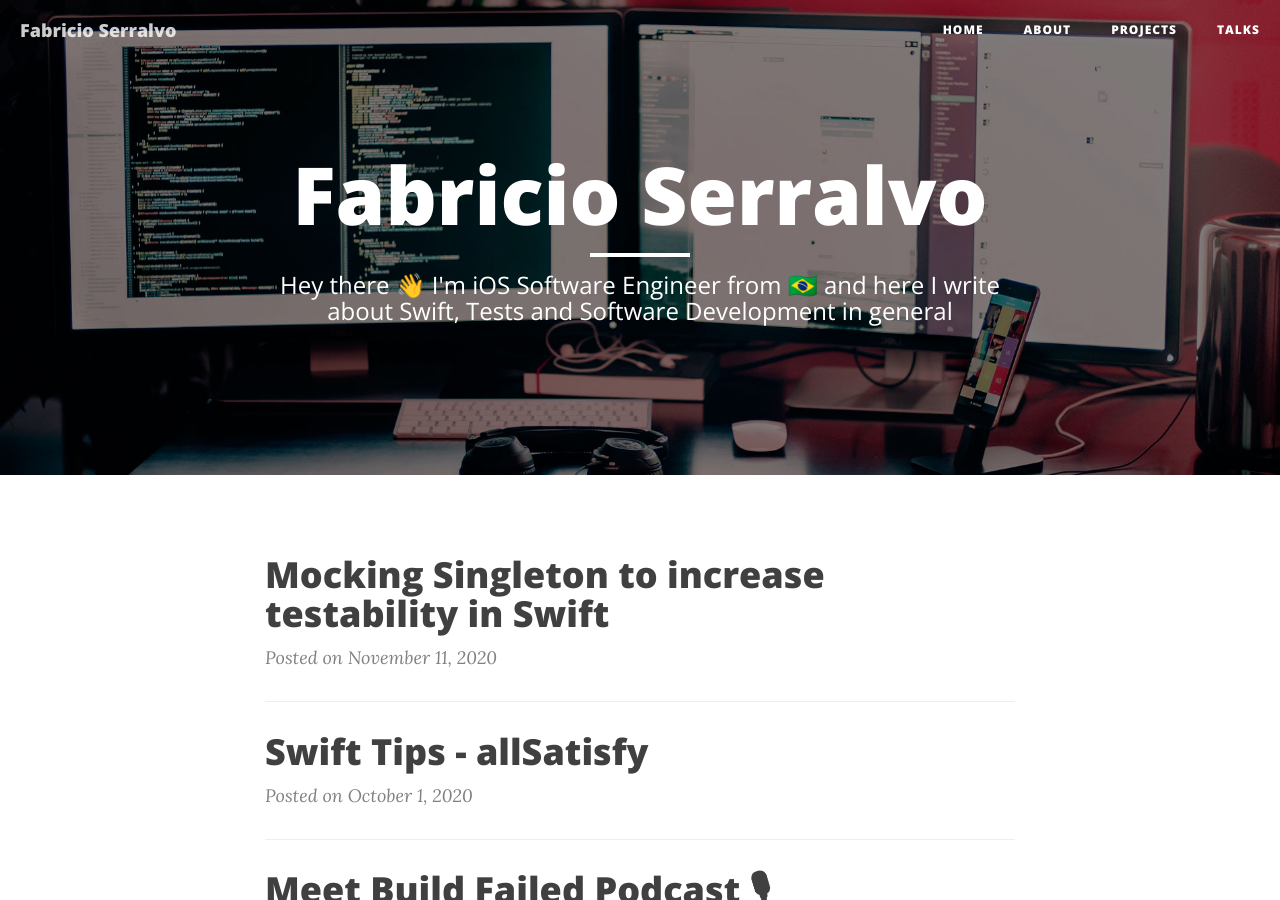
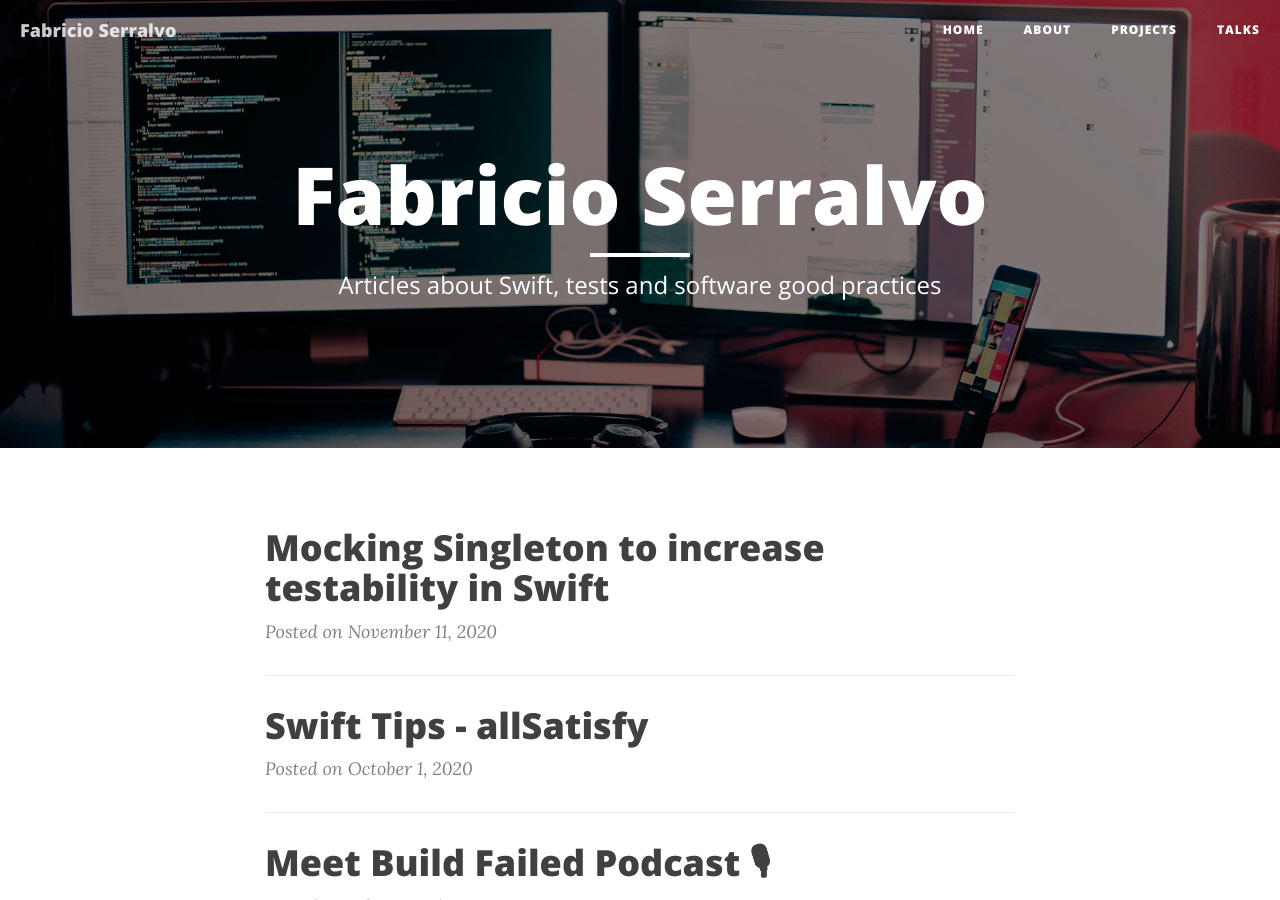
Before and after one commit to serralvo/serralvo.github.io, a Jekyll site: the page built from index.html, in a window 1280 px wide and 900 px high. Built offline with Jekyll 4.4.1, drawn with Linux system fonts in a browser that asks for light colours; nearby versions of some CDN libraries; the list of posts is cut into pages by our own code.

Commit message:
Update index.html

```diff
--- a/index.html
+++ b/index.html
@@ -1,12 +1,13 @@
 ---
 layout: page
-description: "Hey there 👋 I'm iOS Software Engineer from 🇧🇷 and here I write about Swift, Tests and Software Development in general"
+description: "Articles about Swift, tests and software good practices"
 ---
 
 {% for post in paginator.posts %}
 <div class="post-preview">
     <a href="{{ post.url | prepend: site.baseurl }}">
-        <h2 class="post-title">            {{ post.title }}
+        <h2 class="post-title">
+            {{ post.title }}
         </h2>
         {% if post.subtitle %}
         <h3 class="post-subtitle">
```
